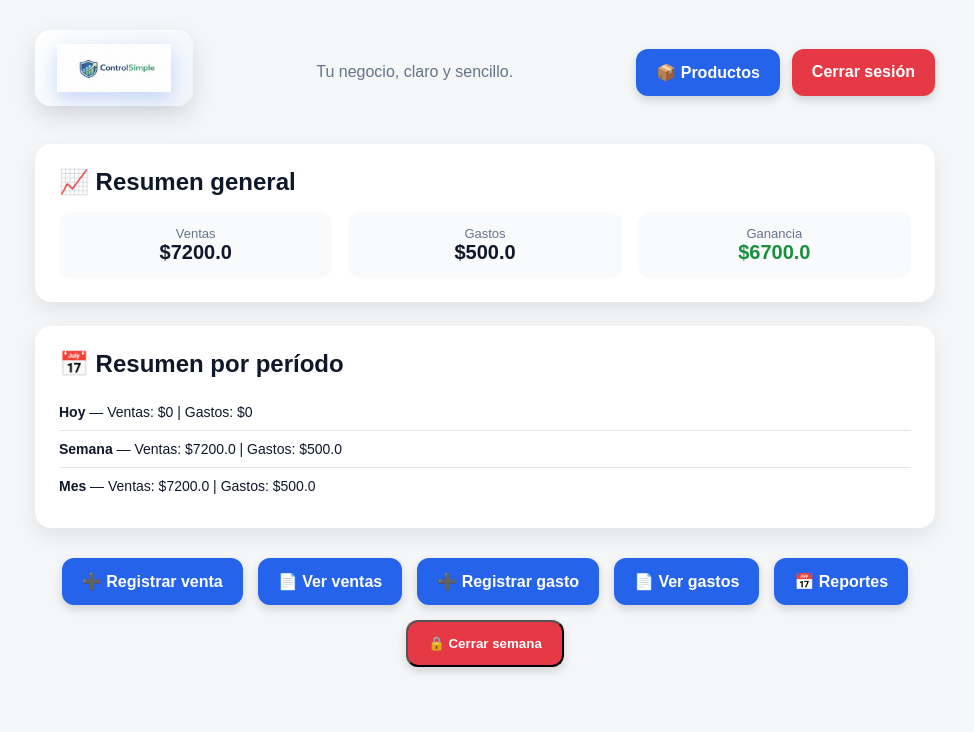
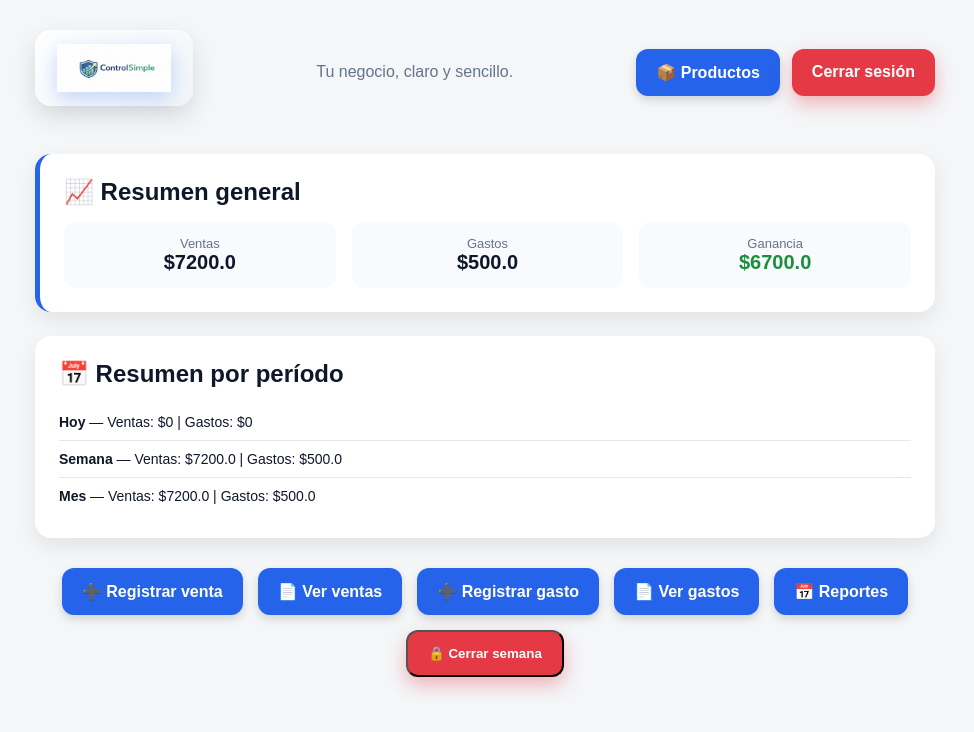
Before and after one commit to janier23/control-simple, a Flask app: page / in a window 1280 px wide. Shown: the top 732 px of the page, without its empty margins (155-1129 px from the left). Run offline with Flask 3, Linux system fonts and the light colour scheme; a user stored in the database is signed in; data comes from the database, SQL or seed files in the repository.

```diff
--- a/frontend/static/css/style.css
+++ b/frontend/static/css/style.css
@@ -485,3 +485,30 @@ a {
 .brand {
     backdrop-filter: blur(6px);
 }
+
+.dashboard-header {
+    margin-bottom: 40px;
+}
+
+.resumen-card:first-of-type {
+    border-left: 5px solid var(--color-primary);
+}
+
+.btn-danger {
+    box-shadow: 0 8px 18px rgba(230,57,70,0.35);
+}
+
+.card {
+    animation: fadeUp 0.5s ease forwards;
+}
+
+@keyframes fadeUp {
+    from {
+        opacity: 0;
+        transform: translateY(8px);
+    }
+    to {
+        opacity: 1;
+        transform: translateY(0);
+    }
+}
```
